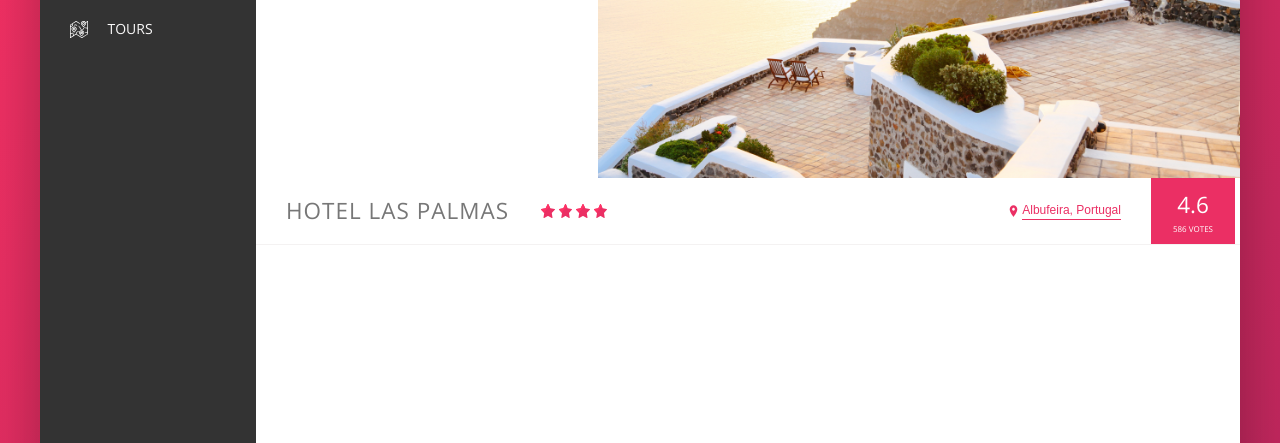
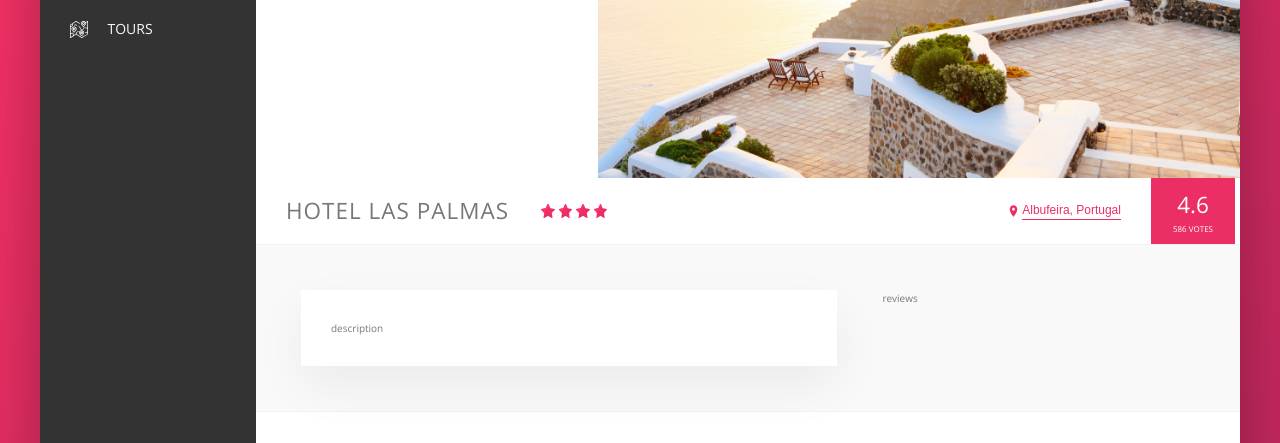
Before and after one commit to Nessvah/travelline, a website: page index.html in a window 1280 px wide. Shown: the part 357-800 px from the top of the page. Drawn offline with nearby package versions, Linux system fonts and the light colour scheme.

Commit message:
structure the reviews container and add shadow

```diff
--- a/index.html
+++ b/index.html
@@ -153,6 +153,12 @@
               <div class="overview__rating-count">586 votes</div>
             </div>
           </div>
+
+          <div class="articles">
+            <div class="description">description</div>
+
+            <div class="user-reviews">reviews</div>
+          </div>
         </main>
       </div>
     </div>
--- a/sass/_base.scss
+++ b/sass/_base.scss
@@ -19,6 +19,7 @@ USING CSS VARIABLES INSTEAD OF SASS
 
   //Shadow Box
   --shadow: 0 2rem 6rem rgba(0, 0, 0, 0.3);
+  --shadow-light: 0 2rem 5rem rgba(0, 0, 0, 0.06);
 
   //Line
   --line: 1px solid var(--grey-light-2);
--- a/sass/_components.scss
+++ b/sass/_components.scss
@@ -193,7 +193,7 @@
 .overview {
   display: flex;
   align-items: center;
-  border-bottom: 1px solid var(--grey-light-2);
+  border-bottom: var(--line);
 
   &__heading {
     font-size: 2.25rem;
--- a/sass/_layout.scss
+++ b/sass/_layout.scss
@@ -13,7 +13,7 @@
   font-size: 1.4rem;
   height: 7rem;
   background-color: var(--color-white);
-  border-bottom: 1px solid var(--grey-light-2);
+  border-bottom: var(--line);
 }
 
 .main-content {
@@ -34,3 +34,22 @@
   //testing
   height: 80rem;
 }
+
+.articles {
+  display: flex;
+  padding: 4.5rem;
+  background-color: var(--grey-light-1);
+  border-bottom: var(--line);
+}
+
+.description {
+  background-color: var(--color-white);
+  box-shadow: 0 2rem 5rem rgba(0, 0, 0, 0.06);
+  padding: 3rem;
+  flex: 0 0 60%; //60% of the width of parent
+  margin-right: 4.5rem;
+}
+
+.user-reviews {
+  flex: 1; //occupy the remaining space
+}
```
Also changed, not shown: css/main.css, 1 other file.
